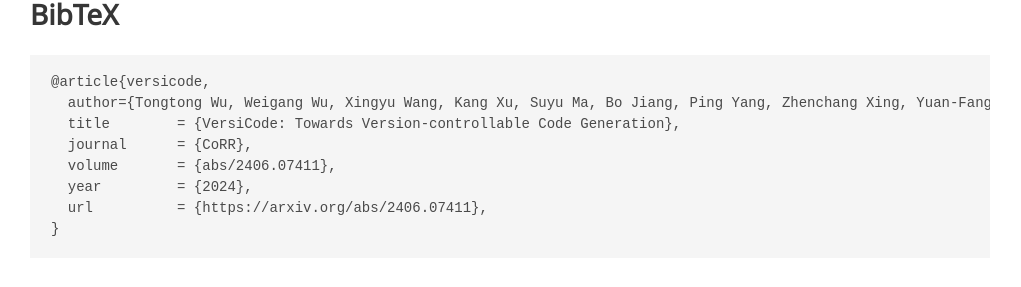
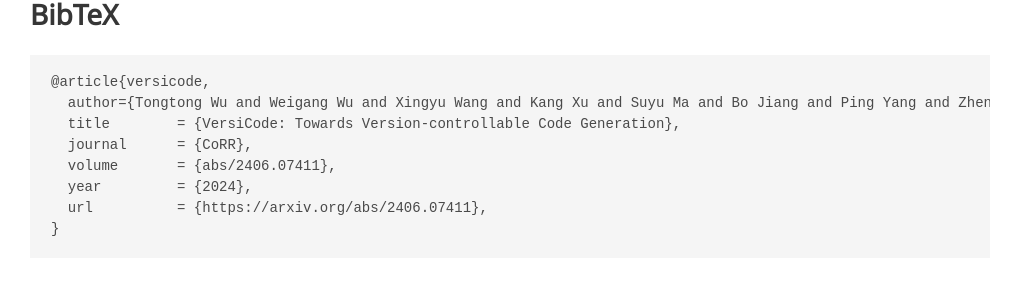
Before and after one commit to wutong8023/VersiCode, a plain HTML site: page docs/index.html in a window 1280 px wide. Shown: the part 7515-7802 px from the top of the page, without its empty margins (130-1151 px from the left). Drawn offline with nearby package versions, Linux system fonts and the light colour scheme; some icons are missing; a web font is replaced by a local one.

Commit message:
add_data

```diff
--- a/docs/index.html
+++ b/docs/index.html
@@ -419,7 +419,7 @@ knowledge, highlighting the need for rapid adaptation to newer libraries and API
   <div class="container is-max-desktop content">
     <h2 class="title">BibTeX</h2>
     <pre><code>@article{versicode,
-  author={Tongtong Wu, Weigang Wu, Xingyu Wang, Kang Xu, Suyu Ma, Bo Jiang, Ping Yang, Zhenchang Xing, Yuan-Fang Li, Gholamreza Haffari},
+  author={Tongtong Wu and Weigang Wu and Xingyu Wang and Kang Xu and Suyu Ma and Bo Jiang and Ping Yang and Zhenchang Xing and Yuan-Fang Li and Gholamreza Haffari},
   title        = {VersiCode: Towards Version-controllable Code Generation},
   journal      = {CoRR},
   volume       = {abs/2406.07411},
```
